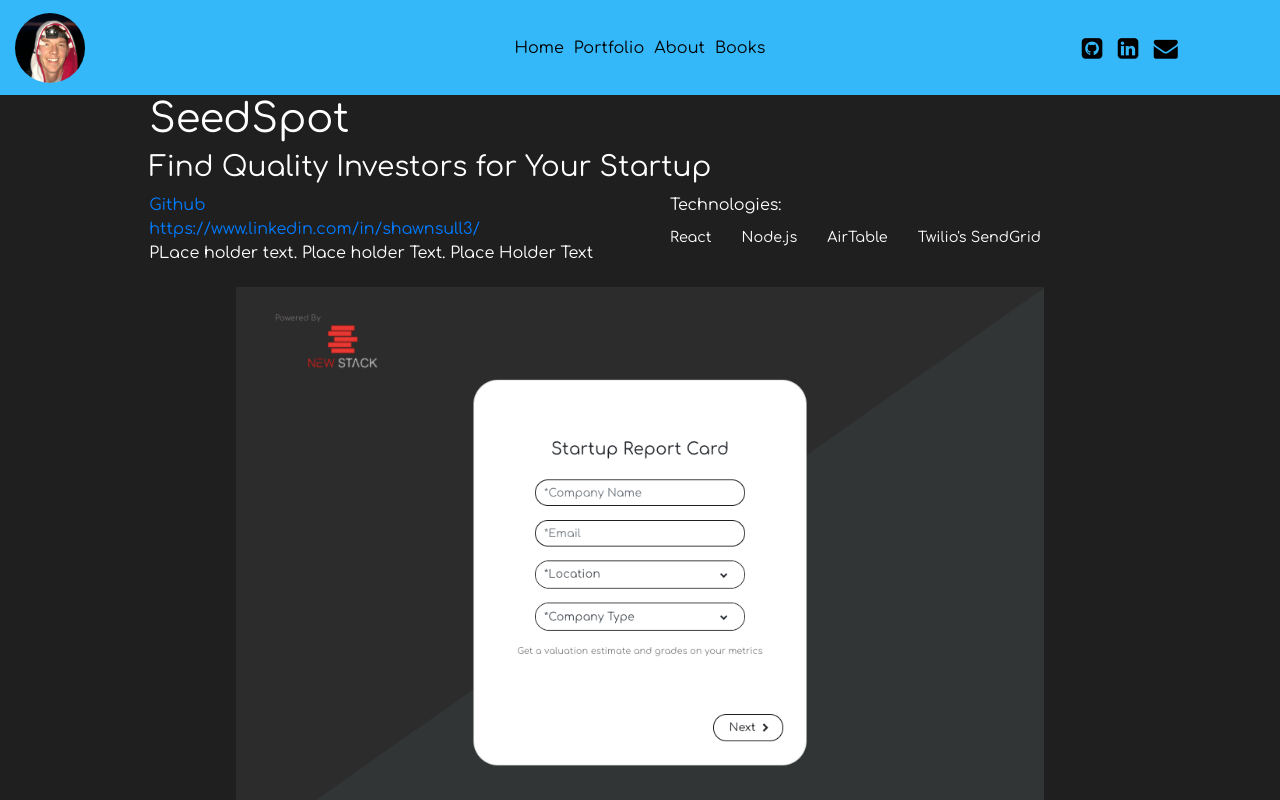
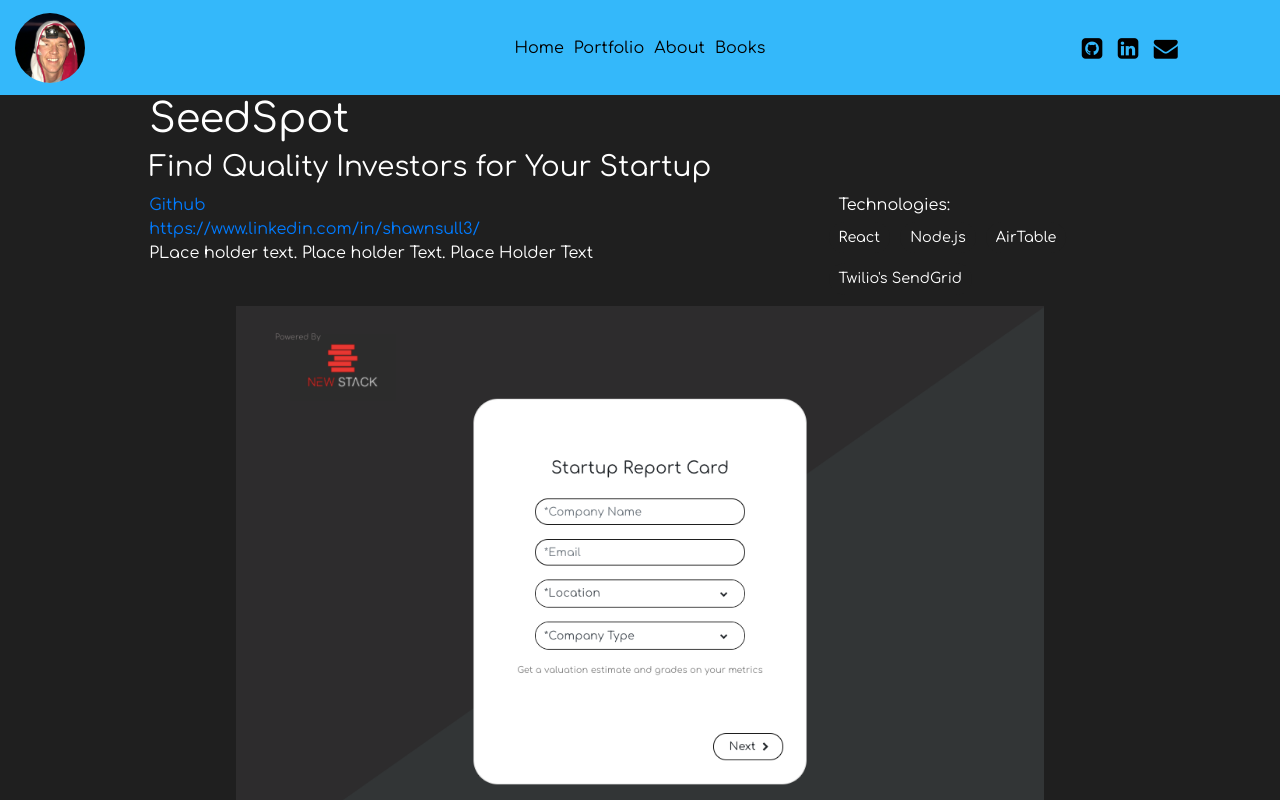
Before and after one commit to shawnsull3/portfolio, a React (Create React App) app: page /portfolio/SeedSpot in a window 1280 px wide. Shown: the top 800 px of the page. Built offline with nearby package versions, Linux system fonts and the light colour scheme.

Commit message:
Display project description in a bulleted list

```diff
--- a/src/components/Portfolio/ProjectDetails.js
+++ b/src/components/Portfolio/ProjectDetails.js
@@ -17,17 +17,26 @@ const ProjectDetails = ({ match }) => {
                 </div>
 
                 <div className='row'>
-                  <div className='col-12 col-md-6'>
+                  <div className='col-12 col-md-8'>
                       <div>
-                      <a href={project.githubLink} className='project-links'>Github</a>
-
+                        <a href={project.githubLink} className='project-links'>Github</a>
                       </div>
-                      {project.url !== '' && <a href={project.url} className='project-links'>{project.url}</a>}
+                      {project.url !== '' ?
+                        <a href={project.url} className='project-links'>{project.url}</a>
+                        : <p className='in-development'>In development</p>
+                      }
                       <div>
                         <p>{project.overview}</p>
                       </div>
+                      <ul>
+                        {project.description.map( (bullet, i) => {
+                          return (
+                            <li key={i}>{bullet}</li>
+                          )
+                        })}
+                      </ul>
                   </div>
-                  <div className='col-12 col-md-6'>
+                  <div className='col-12 col-md-4'>
                       <div className='row'>
                         <p className='col-12 tech-text'>Technologies:</p>
                         {project.technologies.map( (technology, i) => {
```
